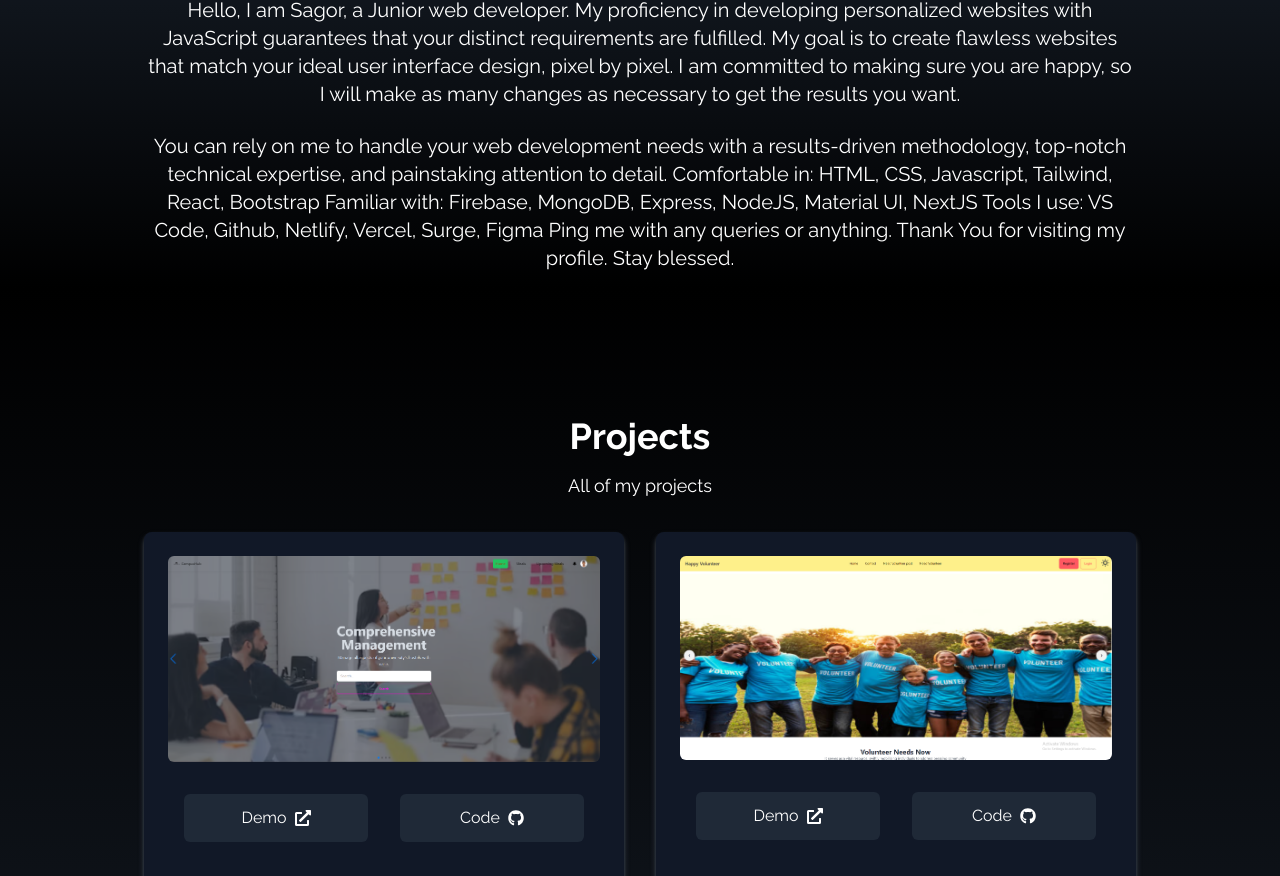
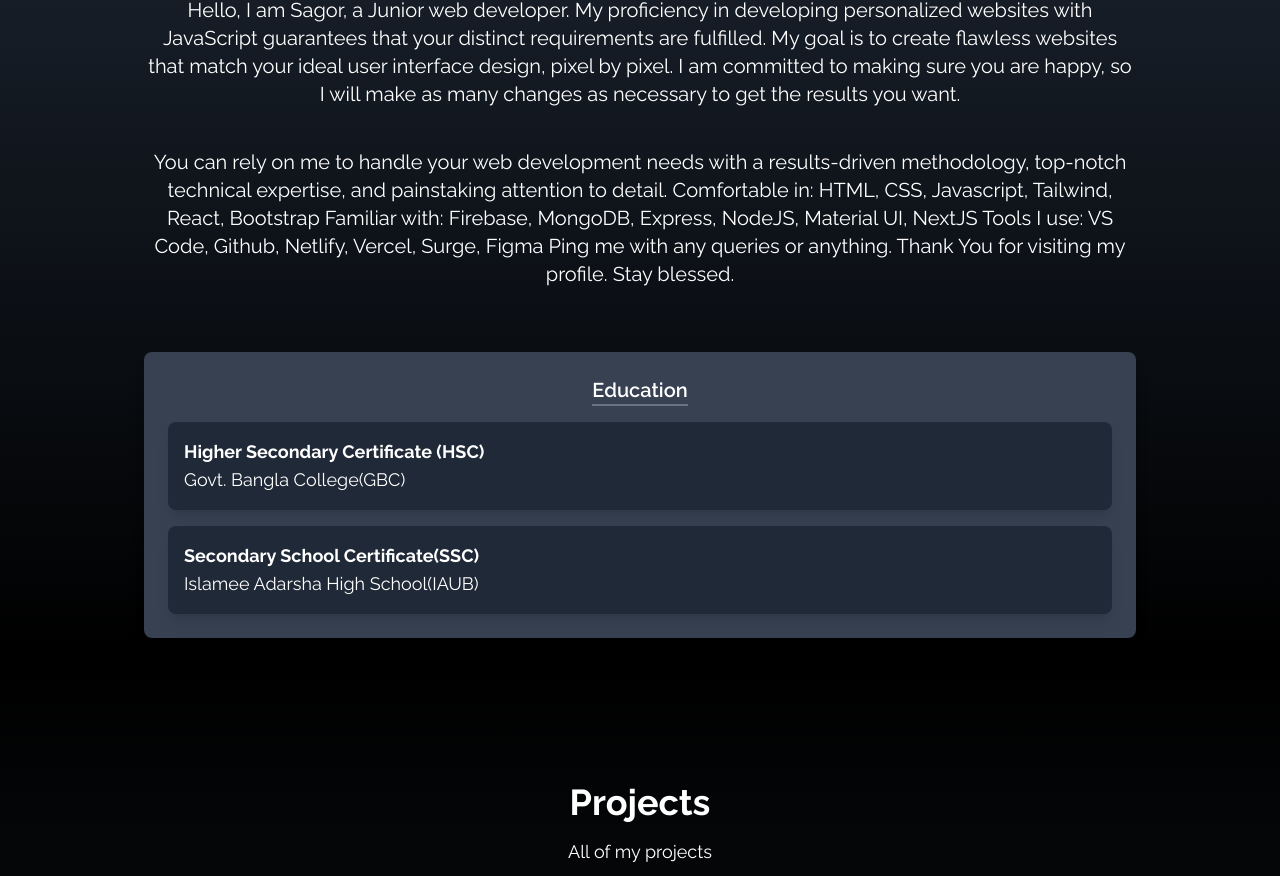
Before and after one commit to saagor16/sagorPortfolio, a React (Vite) app: page / in a window 1280 px wide. Shown: the part 897-1773 px from the top of the page. Built offline with nearby package versions, Linux system fonts and the light colour scheme.

Commit message:
education add

```diff
--- a/src/components/About.jsx
+++ b/src/components/About.jsx
@@ -9,7 +9,7 @@ const About = () => {
       <div className="lg:pt-32 pt-10 mx-auto max-w-screen-lg">
         <div className="p-4">
           <motion.div
-            className=" text-center"
+            className="text-center"
             initial={{ opacity: 0, y: -50 }}
             animate={{ opacity: 1, y: 0 }}
             transition={{ duration: 1 }}
@@ -32,10 +32,8 @@ const About = () => {
             will make as many changes as necessary to get the results you want.
           </motion.p>
 
-          <br />
-
           <motion.p
-            className="text-lg sm:text-xl text-center"
+            className="text-lg sm:text-xl text-center mt-10"
             initial={{ opacity: 0, x: 100 }}
             animate={{ opacity: 1, x: 0 }}
             transition={{ duration: 1, delay: 1 }}
@@ -48,6 +46,35 @@ const About = () => {
             Github, Netlify, Vercel, Surge, Figma Ping me with any queries or
             anything. Thank You for visiting my profile. Stay blessed.
           </motion.p>
+
+          <motion.div
+            initial={{ opacity: 0, y: 50 }}
+            animate={{ opacity: 1, y: 0 }}
+            transition={{ duration: 1, delay: 1.5 }}
+            className="text-lg mt-16 bg-gray-700 p-6 rounded-lg shadow-lg"
+          >
+            <div className="text-center">
+              <p className="text-xl font-semibold border-b-2 border-gray-500 inline-block">
+                Education
+              </p>
+            </div>
+            <div className="mt-4 space-y-4">
+              <motion.div
+                className="p-4 bg-gray-800 rounded-lg shadow-lg"
+                whileHover={{ scale: 1.03 }}
+              >
+                <p className="font-bold">Higher Secondary Certificate (HSC)</p>
+                <p>Govt. Bangla College(GBC)</p>
+              </motion.div>
+              <motion.div
+                className="p-4 bg-gray-800 rounded-lg shadow-lg"
+                whileHover={{ scale: 1.03 }}
+              >
+                <p className="font-bold">Secondary School Certificate(SSC)</p>
+                <p>Islamee Adarsha High School(IAUB)</p>
+              </motion.div>
+            </div>
+          </motion.div>
         </div>
       </div>
     </div>
```
